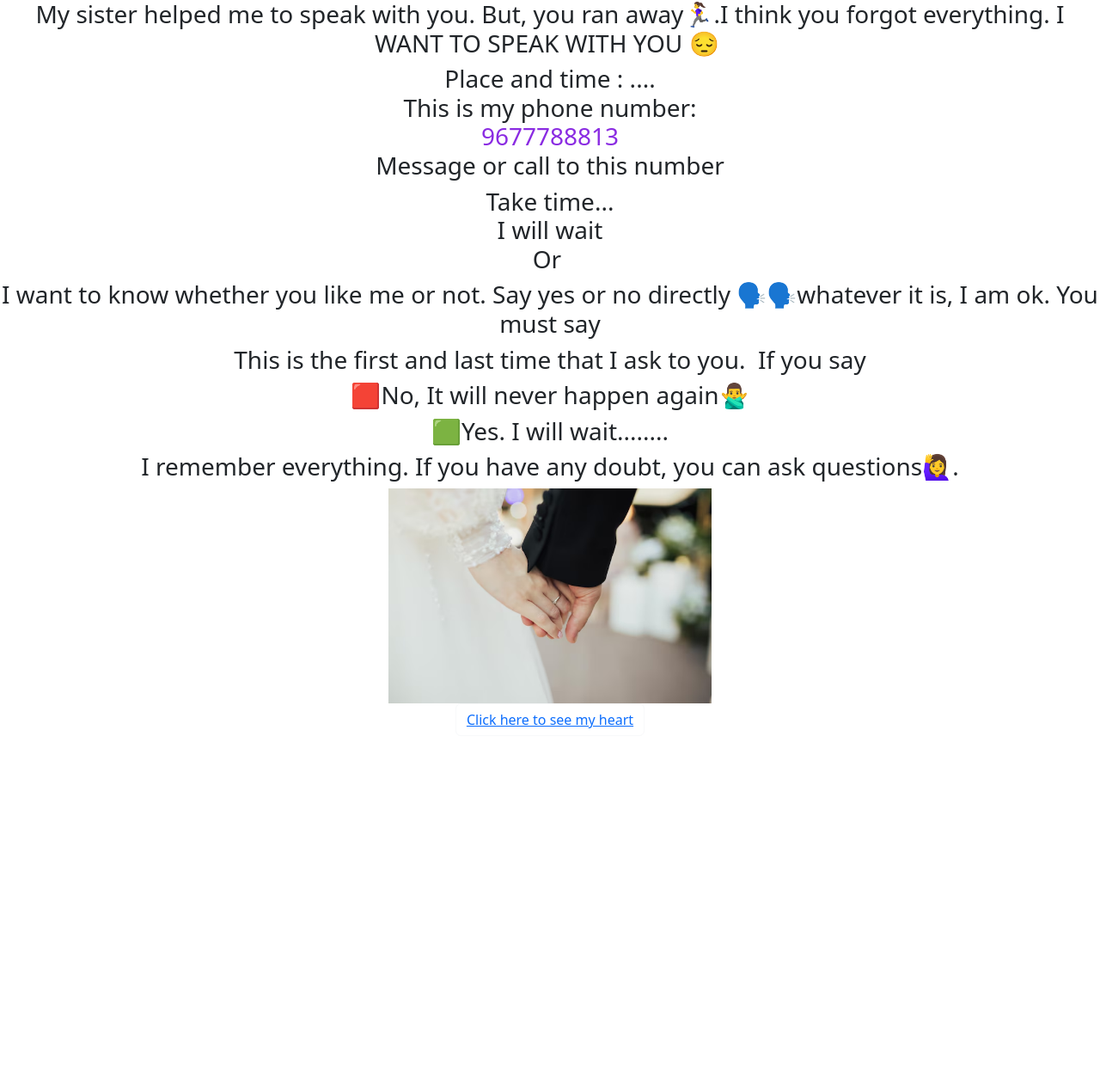
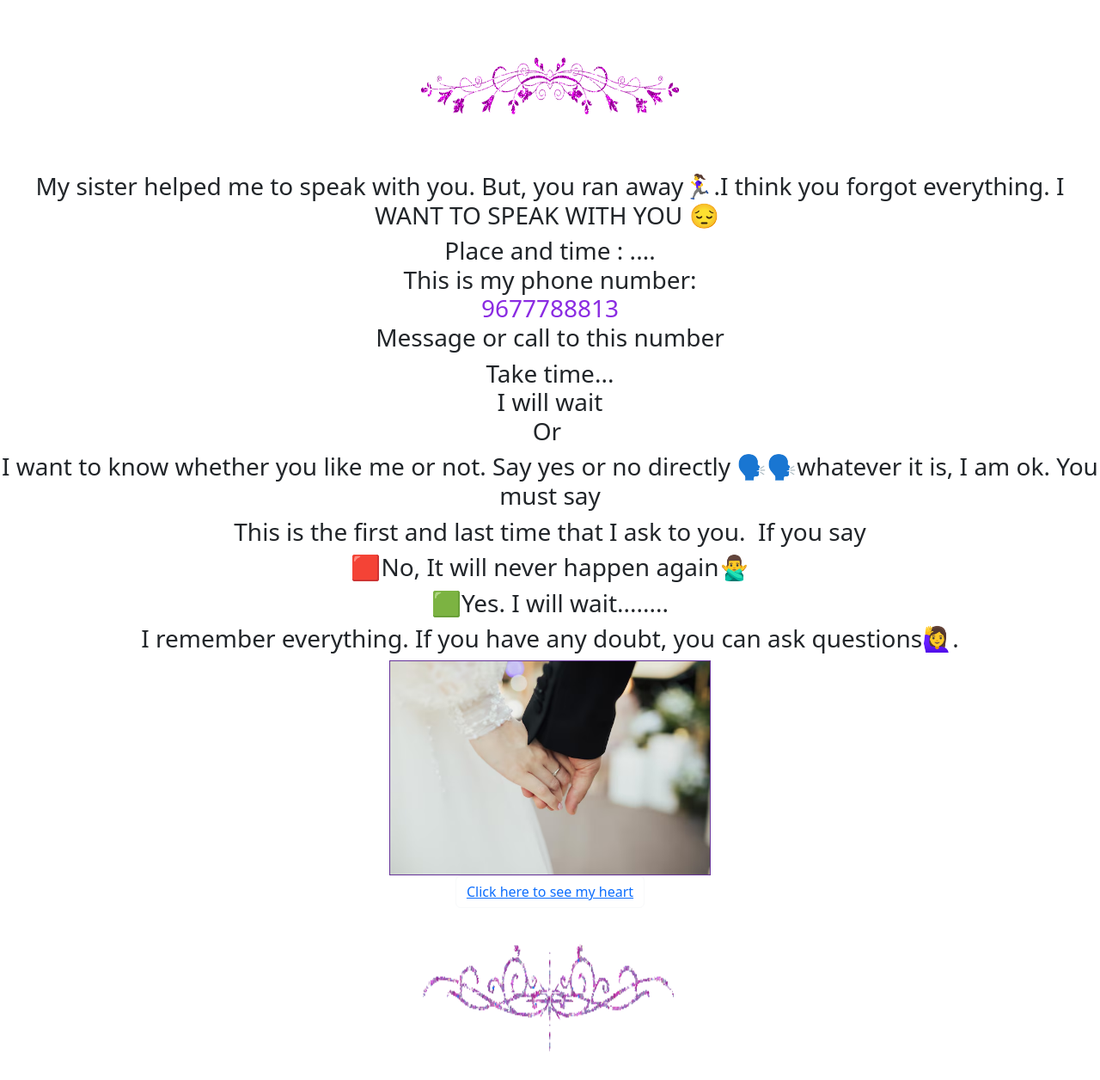
Before and after one commit to raj96777/Last-resort, a plain HTML site: page main.html in a window 1280 px wide. Shown: the whole page at 86% size. Before the commit the page ends 856 px from the top, so only its background shows below. Drawn offline with Linux system fonts and the light colour scheme.

Commit message:
Modified

```diff
--- a/main.html
+++ b/main.html
@@ -22,6 +22,9 @@
       </style>
 </head>
 <body>
+    <div>
+        <img src="glitterrose.gif" alt="" height="200px" width="300px" >
+    </div>
     <div>
         <h3>My sister helped me to speak with you. But, you ran away🏃‍♀️.I think you forgot everything. I WANT TO SPEAK WITH YOU 😔 </h3>
     </div>
@@ -65,7 +68,8 @@
         </h3>
     </div>
     <div>
-        <img src="holding.avif" alt="" height="250px">
+        <img src="holding.avif" alt="" height="250px"
+        style="border: 0.7px solid rebeccapurple;">
     </div>
 
 
@@ -76,5 +80,8 @@
   <a href="./I Love You.html">Click here to see my heart</a></button>
 
 </div>
+<div>
+    <img src="endglitter.gif" alt="" height="200px" width="300px" >
+</div>
 </body>
 </html>
```
Also changed, not shown: personal.html (+5 -1 lines), alert.gif (added), design.gif (added), endglitter.gif (added), glitter.gif (added), glitterrose.gif (added), hiadlin.gif (added), singleline.gif (added), warning.gif (added).
